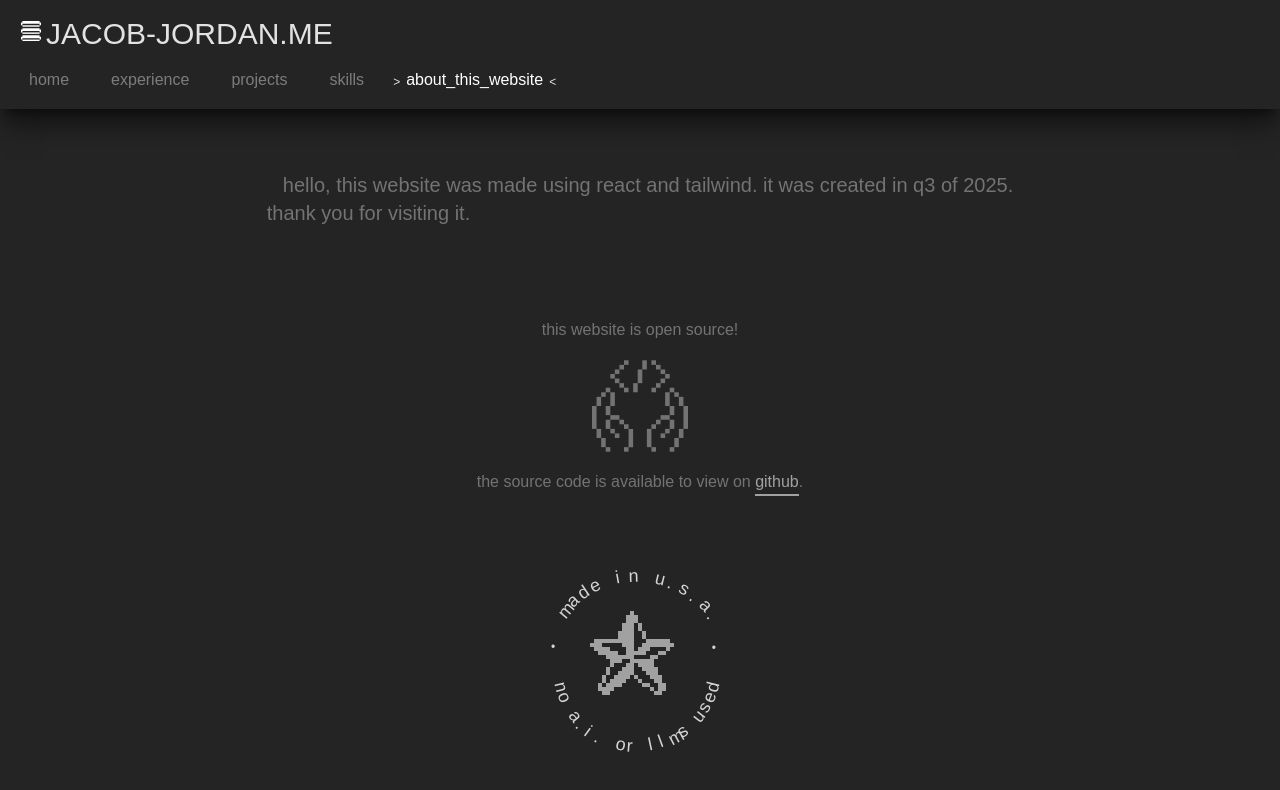
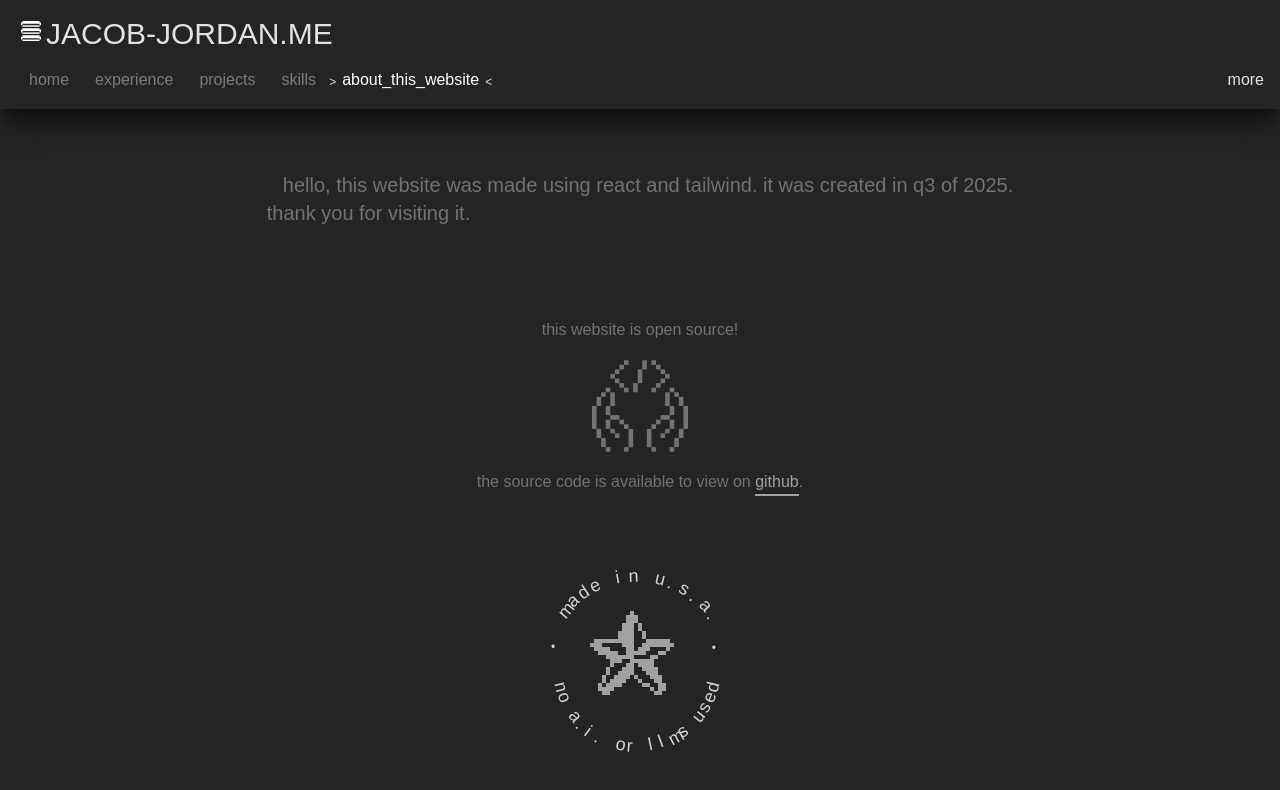
Before and after one commit to jacobjordan94/jacob-jordan-me, a React (Vite) app: page /about in a window 1280 px wide. Shown: the top 790 px of the page. Built offline with nearby package versions, Linux system fonts and the light colour scheme; a web font is replaced by a local one.

Commit message:
add more button to desktop nav

```diff
--- a/src/components/DropdownButton.jsx
+++ b/src/components/DropdownButton.jsx
@@ -1,12 +1,10 @@
-import DotsMenuIcon from "./icons/DotsMenuIcon";
-
-export default function DropdownButton({ children, className, dropdownContentClassName }) {
+export default function DropdownButton({ children, className, dropdownContentClassName, ButtonContent }) {
     return (
         <div className={"dropdown inline-block group relative " + className}>
-            <button className="dropdown-button">
-                <DotsMenuIcon size={30} />
+            <button className="dropdown-button cursor-pointer">
+                { ButtonContent && <ButtonContent />}
             </button>
-            <div className={"dropdown-content hidden absolute group-hover:block " + dropdownContentClassName}>
+            <div className={"dropdown-content hidden absolute group-hover:block z-50 " + dropdownContentClassName}>
                 { children }
             </div>
         </div>
--- a/src/components/Header.jsx
+++ b/src/components/Header.jsx
@@ -1,4 +1,3 @@
-import DotsMenuIcon from "./icons/DotsMenuIcon";
 import MenuIcon from './icons/MenuIcon';
 import DropdownButton from "./DropdownButton";
 import SourceCodeMagnifyingGlassIcon from "./icons/SourceCodeMagnifyingGlassIcon";
@@ -50,8 +49,21 @@ function DesktopNav() {
         { to: 'about', text: 'about_this_website' },
 
     ];
+    const externalLinks = [
+        {
+            href: 'https://github.com/jacobjordan94',
+            icon: () => <GithubIcon />,
+            text: 'github',
+        },
+        {
+            href: 'https://github.com/jacobjordan94/jacob-jordan-me',
+            icon: () => <SourceCodeMagnifyingGlassIcon />,
+            text: 'source_code'
+        }
+    ];
     return (
-        <div className="desktop-nav flex gap-4">
+        <div className="desktop-nav flex gap-4 justify-between">
+            <div className="nav-links flex">
             {
                 links.map((link, i) =>
                     <div key={i} data-active={('/' + link.to) === loc.pathname} className="group data-[active=false]:opacity-40 data-[active=false]:hover:opacity-100">
@@ -65,6 +77,26 @@ function DesktopNav() {
                     </div>
             )}
             </div>
+            <div className="external-links">
+                <DropdownButton ButtonContent={() => <span className="ps-12">more</span>} dropdownContentClassName={'right-[10px]'}>
+                    <div className="external-links-dropdown bg-neutral-800 shadow-black shadow-md p-3 rounded-md gap-2 flex flex-col">
+                    {
+                        externalLinks.map((el, i) =>
+                            <AppLink key={i} href={el.href}>
+                                <div className="external-link-content flex gap-2">
+                                    <div className="icon">
+                                        <el.icon />
+                                    </div>
+                                    <div className="text">
+                                        {el.text}
+                                    </div>
+                                </div>
+                            </AppLink>
+                    )}
+                    </div>
+                </DropdownButton>
+            </div>
+        </div>
     );
 }
 
```
Lines whose indentation alone changed are shown as unchanged.
